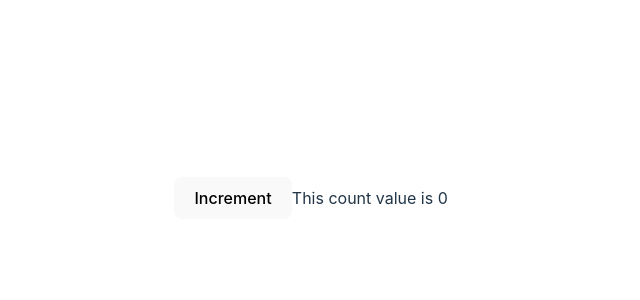
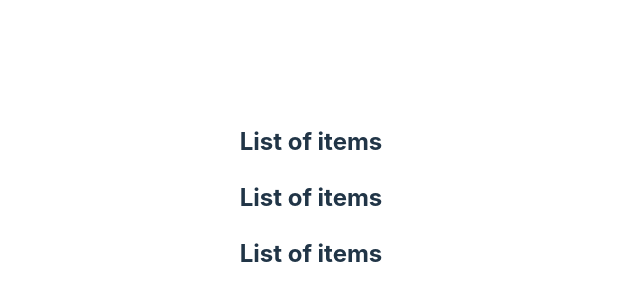
Before and after one commit to Maimu090/typescript-tut, a React (Vite) app in the folder typescript-tut/: page / in a window 1280 px wide. Shown: the part 202-502 px from the top of the page, without its empty margins (329-969 px from the left). Built offline with nearby package versions, Linux system fonts and the light colour scheme.

Commit message:
made new changes

```diff
--- a/typescript-tut/src/App.tsx
+++ b/typescript-tut/src/App.tsx
@@ -1,10 +1,27 @@
 import "./App.css";
-import { Counter } from "./components/class/Counter";
-
+import { List } from "./components/generics/List";
 function App() {
     return (
         <div>
-         <Counter message= 'This count value is '/>
+       <List
+      items = {["Batman", "Superman", "Wonder Woman"]} onClick={(item) => console.log(item)} />
+      <List items = {[1, 2, 3]} onClick={(item) => console.log(item)} />
+      <List
+      items = {[
+        {
+            first: "Bruce",
+            last: "Wayne"
+        },
+        {
+            first: "Clark",
+            last: "Kent"
+        },
+        {
+            first: 'Princess',
+            last: 'Diana',
+        },
+      ]}
+      onClick={(item) => console.log(item)} />
         </div>
     )
 }
--- /dev/null
+++ b/typescript-tut/src/components/generics/List.tsx
@@ -0,0 +1,18 @@
+type ListProps <T>= {
+    items: T[]
+    onClick: (value: T) => void
+}
+export const List = <T extends {}>({ items, onClick }: ListProps<T>) => {
+    return (
+        <div>
+            <h2>List of items</h2>
+            {items.map((item, index) => {
+                return (
+                    <div key={index} onClick={() => onClick(item)}>
+
+                    </div>
+                )
+            })}
+                </div>
+    )
+}
```
